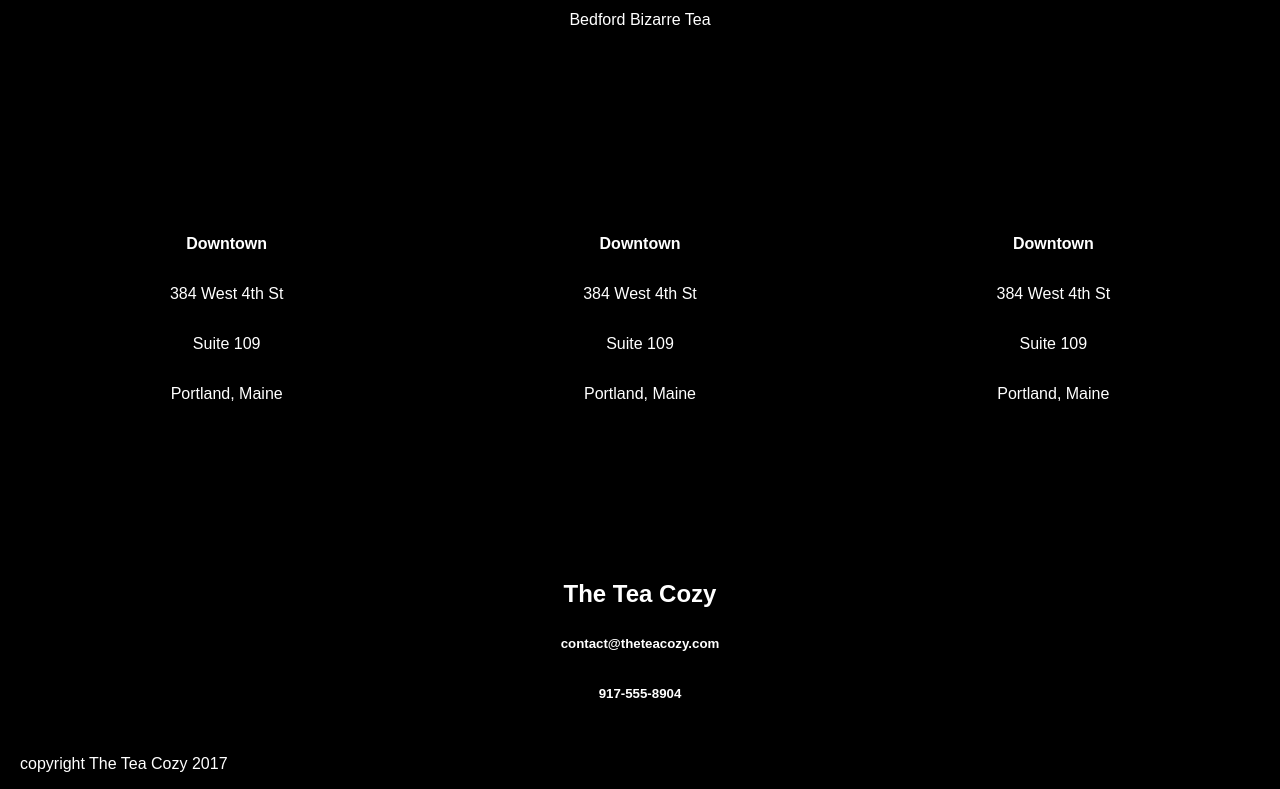
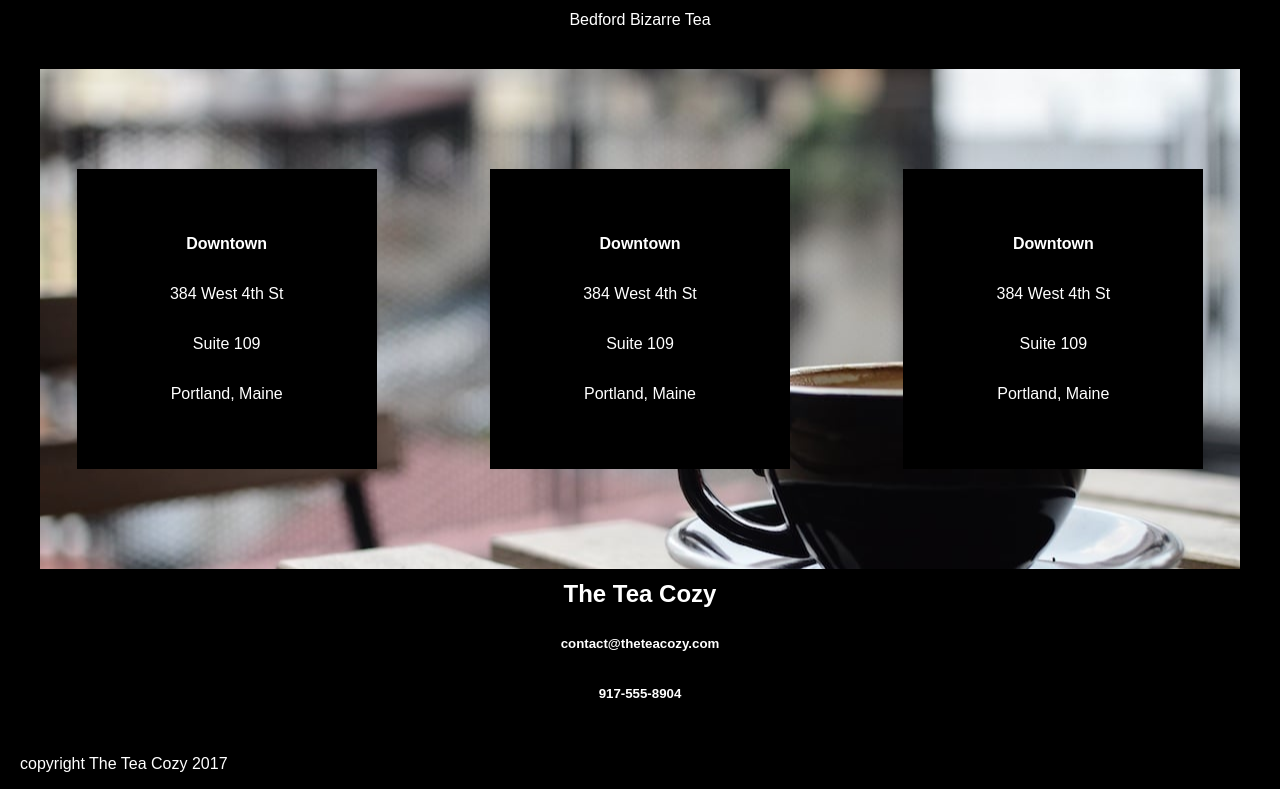
Before and after one commit to TadeasVala/Tea-Cozy, a plain HTML site: page index.html in a window 1280 px wide. Shown: the part 1549-2338 px from the top of the page. Drawn offline with Linux system fonts and the light colour scheme; files whose address does not match are found by name.

Commit message:
Update style.css

```diff
--- a/style.css
+++ b/style.css
@@ -104,7 +104,7 @@ li a:hover {
 }
 
 .locations-image {
-    background-image: url("tea cozy/img-locations-background.jpg");
+    background-image: url("img-locations-background.jpg");
     background-size: cover;
     background-position: center;
     max-width: 1200px;
```
